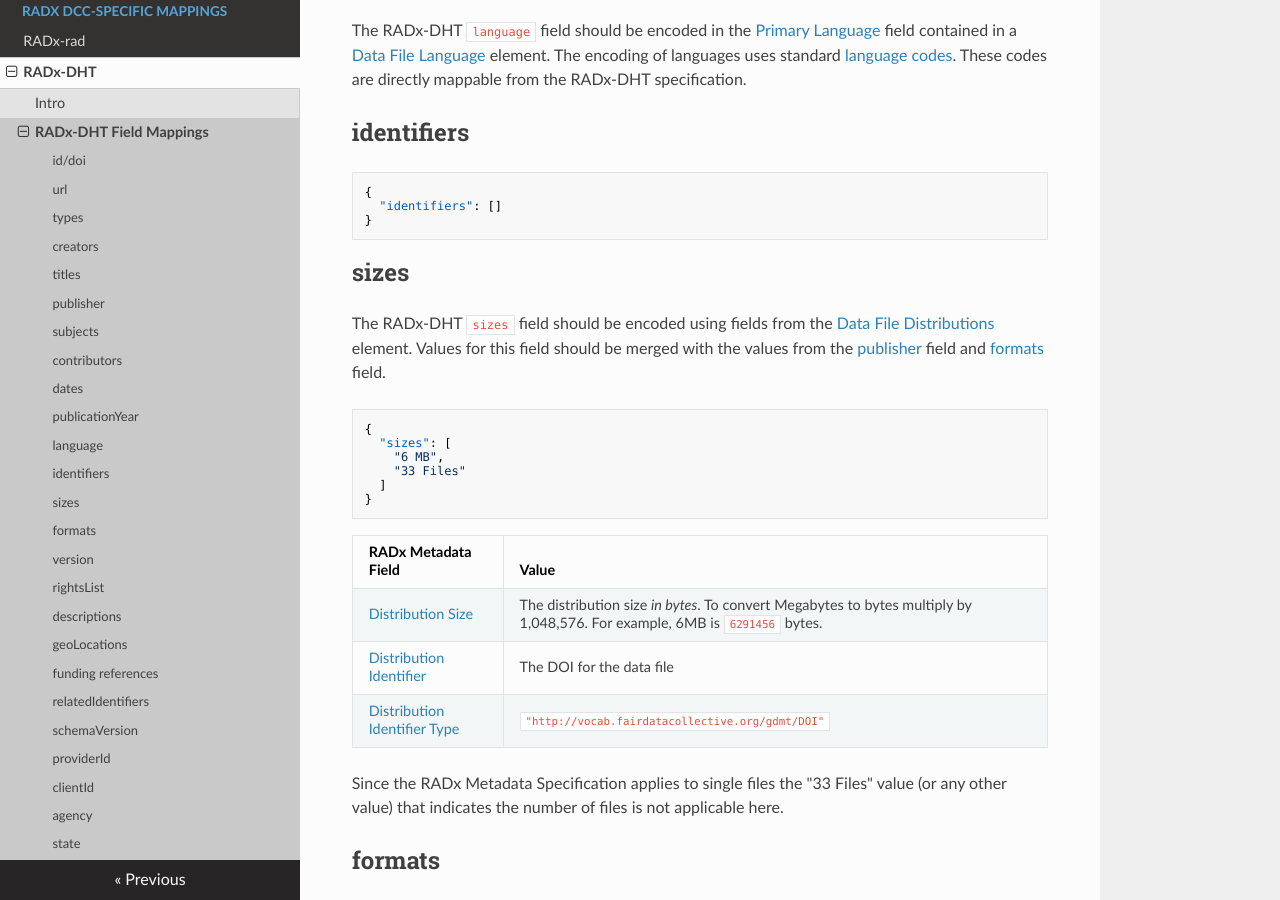
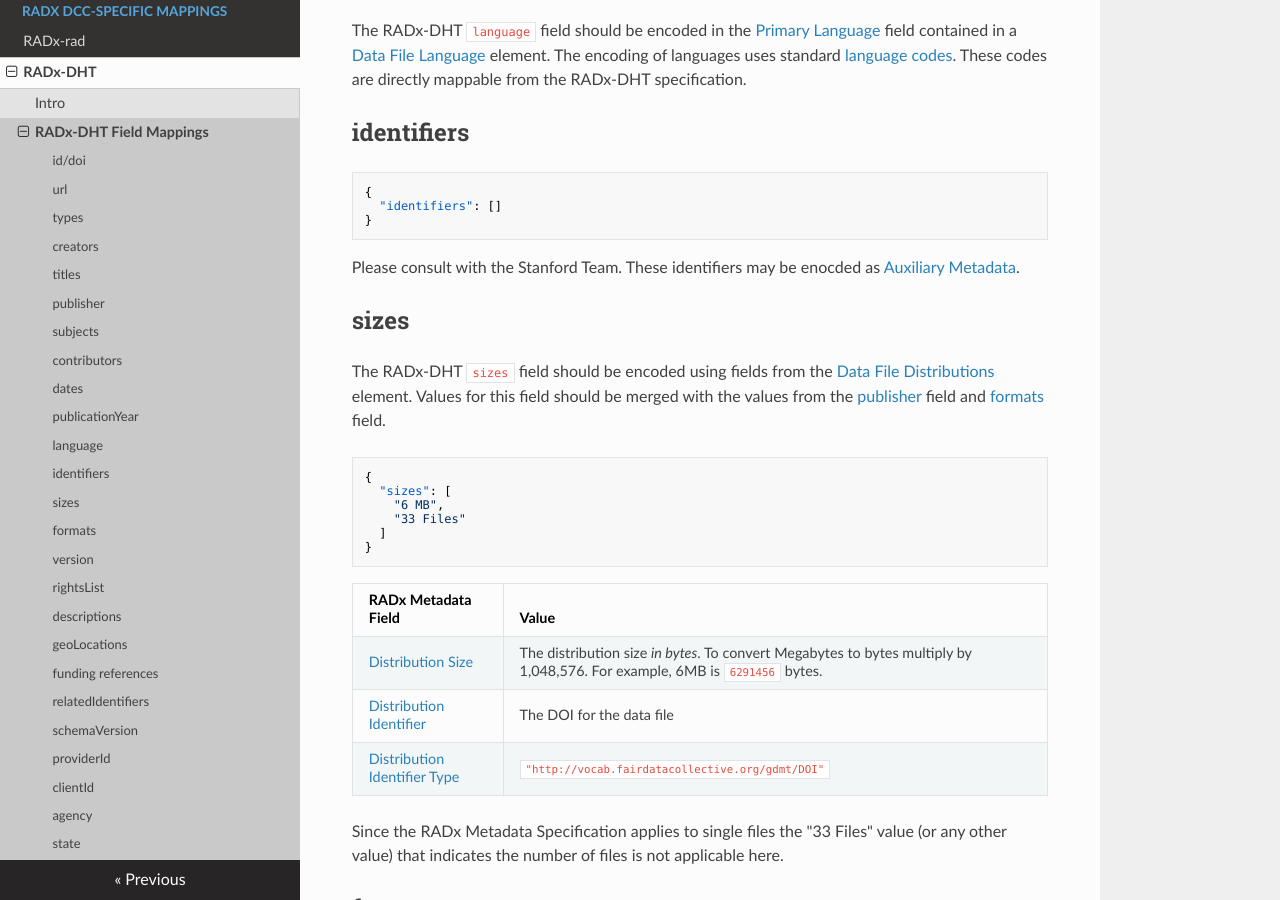
Before and after one commit to RADx/radx-metadata-spec-docs, an MkDocs documentation site: the page built from docs/radx-dht-mapping.md, in a window 1280 px wide and 900 px high, scrolled down 6090 px. Built offline with MkDocs 1.6.1, drawn with Linux system fonts in a browser that asks for light colours; nearby versions of some CDN libraries.

Commit message:
Added note to identifiers field

````diff
--- a/docs/radx-dht-mapping.md
+++ b/docs/radx-dht-mapping.md
@@ -259,6 +259,8 @@ The RADx-DHT `language` field should be encoded in the [Primary Language](specif
 }
 ```
 
+Please consult with the Stanford Team.  These identifiers may be enocded as [Auxiliary Metadata](specification.md#auxiliary-metadata).
+
 ## sizes
 
 The RADx-DHT `sizes` field should be encoded using fields from the [Data File Distributions](specification.md#data-file-distributions) element.  Values for this field should be merged with the values from the [publisher](#publisher) field and [formats](#formats) field.
````
